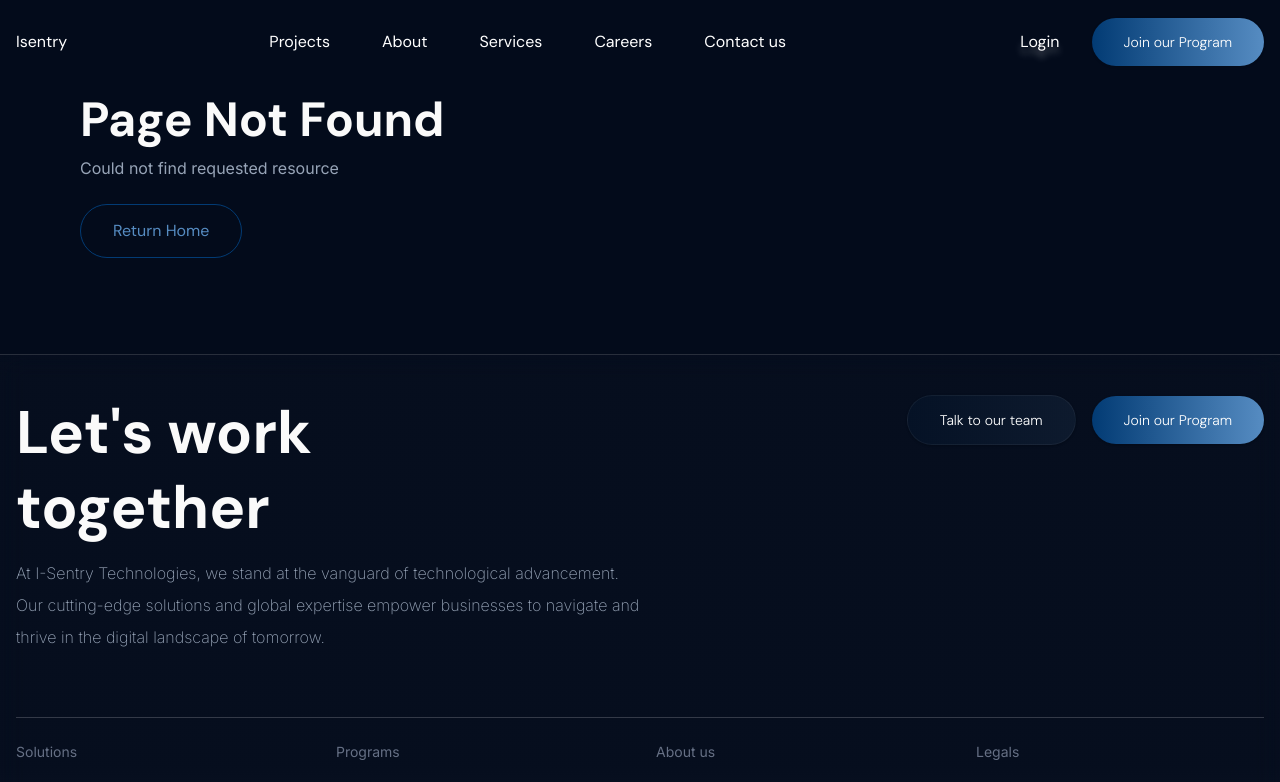
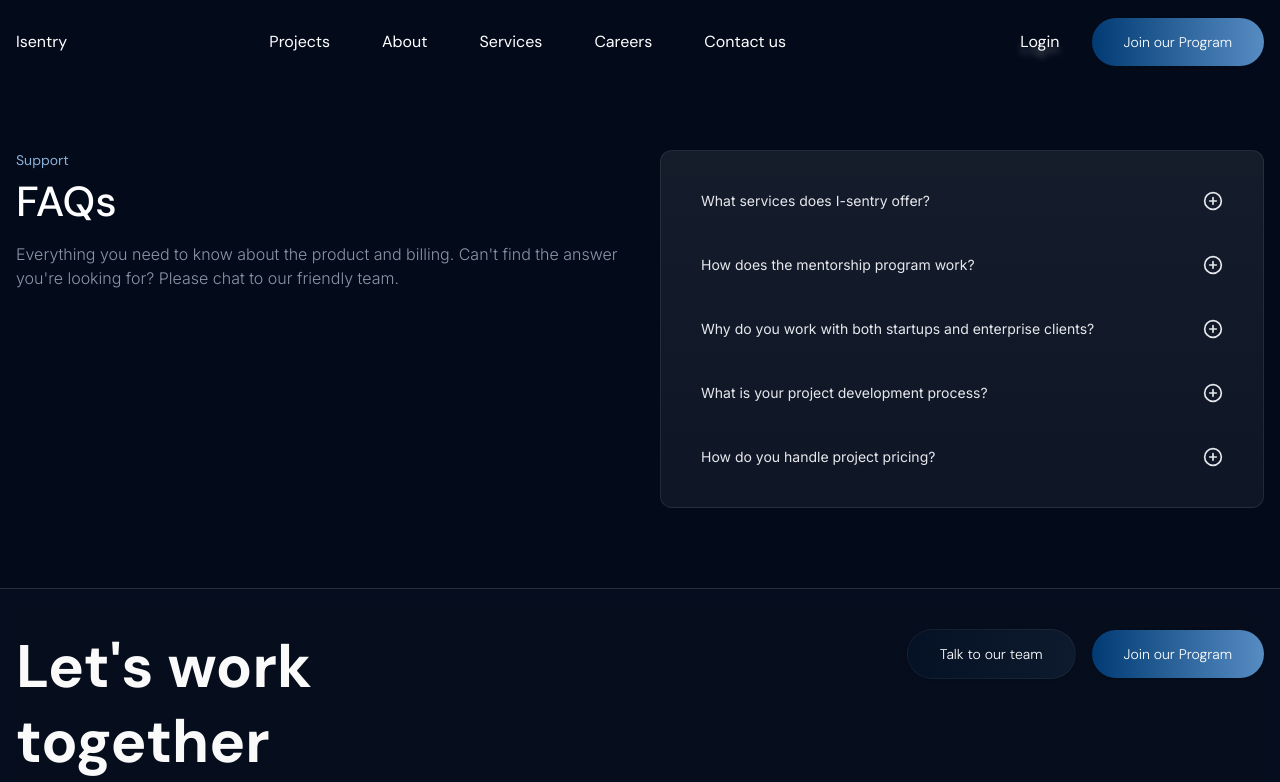
Before and after one commit to i-sentry/i-sentry-platform, a Next.js app: page /faqs in a window 1280 px wide. Before the commit this address had no page. Shown: the top 782 px of the page. Built offline with nearby package versions, Linux system fonts and the light colour scheme.

Commit message:
Faqs Page setup

```diff
--- /dev/null
+++ b/app/faqs/page.tsx
@@ -0,0 +1,93 @@
+import React from "react";
+import {
+  Accordion,
+  AccordionContent,
+  AccordionItem,
+  AccordionTrigger,
+} from "@/components/ui/accordion";
+import { CircleMinus, CirclePlus } from "lucide-react";
+
+const Faqs = () => {
+  return (
+    <>
+      <section className="py-20 pt-28 lg:pt-[150px]">
+        <div className="wrapper md:grid md:grid-cols-[1.5fr_2fr] md:gap-4 lg:grid-cols-2 lg:gap-10">
+          <div className="">
+            <h4 className="text-sm text-secondary-200">Support</h4>
+            <h1 className="font- mb-5 mt-3 text-3xl font-medium text-white md:text-4xl lg:text-[42px]">
+              FAQs
+            </h1>
+            <p className="font-light leading-normal text-primary-200">
+              Everything you need to know about the product and billing.
+              Can&apos;t find the answer you&apos;re looking for? Please{" "}
+              <a href="#">chat to our friendly team</a>.
+            </p>
+          </div>
+
+          <div className="mt-8 space-y-1 rounded-xl border border-[#F4F4F414] bg-footer2 p-3 md:mt-0 lg:p-5">
+            {faqLists?.map((faq, index) => {
+              return (
+                <Accordion
+                  asChild
+                  key={index}
+                  type="single"
+                  collapsible
+                  className="group rounded-[6px] border-b-0 p-3 data-[state=open]:border data-[state=open]:border-[#FAFAFA1F] data-[state=open]:bg-footer2 sm:p-5"
+                >
+                  <AccordionItem value="item-1" className="items-start">
+                    <AccordionTrigger className="p-0 text-left font-inter font-normal text-primary-50 hover:no-underline [&>svg]:hidden">
+                      {faq.title}
+                      <span>
+                        <CirclePlus
+                          size={20}
+                          className="group-data-[state=open]:hidden"
+                        />
+                        <CircleMinus
+                          size={20}
+                          className="hidden group-data-[state=open]:inline-block"
+                        />
+                      </span>
+                    </AccordionTrigger>
+                    <AccordionContent className="pb-0 pt-4 font-light text-primary-200">
+                      {faq.content}
+                    </AccordionContent>
+                  </AccordionItem>
+                </Accordion>
+              );
+            })}
+          </div>
+        </div>
+      </section>
+    </>
+  );
+};
+
+export default Faqs;
+
+const faqLists = [
+  {
+    title: "What services does I-sentry offer?",
+    content:
+      "We offer software development, product design, technical consulting, and professional mentorship programs. Our services include web and mobile development, UI/UX design, and cloud solutions.",
+  },
+  {
+    title: "How does the mentorship program work?",
+    content:
+      "Our mentorship program combines hands-on projects, one-on-one guidance, and group workshops. Participants work with experienced developers on real projects over 3-6 months.",
+  },
+  {
+    title: "Why do you work with both startups and enterprise clients?",
+    content:
+      "Yes, we work with businesses of all sizes. Our solutions are scalable and can be tailored to meet the needs of startups, SMEs, and enterprise organizations.",
+  },
+  {
+    title: "What is your project development process?",
+    content:
+      "We follow an agile methodology with clear milestones and regular communication. Each project starts with discovery, followed by iterative development cycles and continuous deployment.",
+  },
+  {
+    title: "How do you handle project pricing?",
+    content:
+      "We offer flexible pricing models including fixed-price projects, time and materials, and retainer-based arrangements. Each quote is customized based on project requirements.",
+  },
+];
--- /dev/null
+++ b/components/ui/accordion.tsx
@@ -0,0 +1,57 @@
+"use client"
+
+import * as React from "react"
+import * as AccordionPrimitive from "@radix-ui/react-accordion"
+import { ChevronDownIcon } from "@radix-ui/react-icons"
+
+import { cn } from "@/lib/utils"
+
+const Accordion = AccordionPrimitive.Root
+
+const AccordionItem = React.forwardRef<
+  React.ElementRef<typeof AccordionPrimitive.Item>,
+  React.ComponentPropsWithoutRef<typeof AccordionPrimitive.Item>
+>(({ className, ...props }, ref) => (
+  <AccordionPrimitive.Item
+    ref={ref}
+    className={cn("border-b", className)}
+    {...props}
+  />
+))
+AccordionItem.displayName = "AccordionItem"
+
+const AccordionTrigger = React.forwardRef<
+  React.ElementRef<typeof AccordionPrimitive.Trigger>,
+  React.ComponentPropsWithoutRef<typeof AccordionPrimitive.Trigger>
+>(({ className, children, ...props }, ref) => (
+  <AccordionPrimitive.Header className="flex">
+    <AccordionPrimitive.Trigger
+      ref={ref}
+      className={cn(
+        "flex flex-1 items-center justify-between py-4 text-sm font-medium transition-all hover:underline [&[data-state=open]>svg]:rotate-180",
+        className
+      )}
+      {...props}
+    >
+      {children}
+      <ChevronDownIcon className="h-4 w-4 shrink-0 text-neutral-500 transition-transform duration-200 dark:text-neutral-400" />
+    </AccordionPrimitive.Trigger>
+  </AccordionPrimitive.Header>
+))
+AccordionTrigger.displayName = AccordionPrimitive.Trigger.displayName
+
+const AccordionContent = React.forwardRef<
+  React.ElementRef<typeof AccordionPrimitive.Content>,
+  React.ComponentPropsWithoutRef<typeof AccordionPrimitive.Content>
+>(({ className, children, ...props }, ref) => (
+  <AccordionPrimitive.Content
+    ref={ref}
+    className="overflow-hidden text-sm data-[state=closed]:animate-accordion-up data-[state=open]:animate-accordion-down"
+    {...props}
+  >
+    <div className={cn("pb-4 pt-0", className)}>{children}</div>
+  </AccordionPrimitive.Content>
+))
+AccordionContent.displayName = AccordionPrimitive.Content.displayName
+
+export { Accordion, AccordionItem, AccordionTrigger, AccordionContent }
--- a/package.json
+++ b/package.json
@@ -10,6 +10,7 @@
   },
   "dependencies": {
     "@hookform/resolvers": "^3.9.0",
+    "@radix-ui/react-accordion": "^1.2.1",
     "@radix-ui/react-checkbox": "^1.1.2",
     "@radix-ui/react-icons": "^1.3.0",
     "@radix-ui/react-slot": "^1.1.0",
--- a/tailwind.config.ts
+++ b/tailwind.config.ts
@@ -16,95 +16,107 @@ const config: Config = {
   	extend: {
   		colors: {
   			grey: {
-          "50": "#e8e8e8",
-          "100": "#b9b9b9",
-          "200": "#979797",
-          "300": "#676767",
-          "400": "#494949",
-          "500": "#1c1c1c",
-          "600": "#191919",
-          "700": "#141414",
-          "800": "#0f0f0f",
-          "900": "#0c0c0c",
+  				'50': '#e8e8e8',
+  				'100': '#b9b9b9',
+  				'200': '#979797',
+  				'300': '#676767',
+  				'400': '#494949',
+  				'500': '#1c1c1c',
+  				'600': '#191919',
+  				'700': '#141414',
+  				'800': '#0f0f0f',
+  				'900': '#0c0c0c'
   			},
   			secondary: {
-          "50": "#e6eef6",
-          "100": "#b1cae3",
-          "200": "#8bb0d5",
-          "300": "#568cc2",
-          "400": "#3575b6",
-          "500": "#0353a4",
-          "600": "#034c95",
-          "700": "#023b74",
-          "800": "#022e5a",
-          "900": "#012345",
+  				'50': '#e6eef6',
+  				'100': '#b1cae3',
+  				'200': '#8bb0d5',
+  				'300': '#568cc2',
+  				'400': '#3575b6',
+  				'500': '#0353a4',
+  				'600': '#034c95',
+  				'700': '#023b74',
+  				'800': '#022e5a',
+  				'900': '#012345'
   			},
   			primary: {
-          "50": "#e6e8ec",
-          "100": "#b2b8c4",
-          "200": "#8c96a7",
-          "300": "#58667f",
-          "400": "#384866",
-          "500": "#061a40",
-          "600": "#05183a",
-          "700": "#04122d",
-          "800": "#030e23",
-          "900": "#030b1b",
-        },
+  				'50': '#e6e8ec',
+  				'100': '#b2b8c4',
+  				'200': '#8c96a7',
+  				'300': '#58667f',
+  				'400': '#384866',
+  				'500': '#061a40',
+  				'600': '#05183a',
+  				'700': '#04122d',
+  				'800': '#030e23',
+  				'900': '#030b1b'
+  			}
   		},
   		backgroundImage: {
-        grad: "linear-gradient(90deg, #023B74 0%, #568CC2 100%)",
-        "grad-alt":
-          "linear-gradient(90deg, rgba(2,59,116,0.1) 0%,rgba(86,140,194,0.1) 100%)",
-        box: "linear-gradient(180deg, rgba(250,250,250,0.075) 0%, rgba(244,244,244,0.05) 100%)",
-        partners:
-          "linear-gradient(90deg, #030B1B 10%, rgba(3, 11, 27, 0) 25.4%, rgba(3, 11, 27, 0) 75.3%, #030B1B 90.4%)",
-        stats:
-          "linear-gradient(180deg, rgba(250, 250, 250, 0.075) 0%, rgba(244, 244, 244, 0.05) 100%)",
-        reviews:
-          "linear-gradient(90deg, #030B1B 10%, rgba(3, 11, 27, 0) 25.4%, rgba(3, 11, 27, 0) 75.3%, #030B1B 90.4%)",
-        footer1:
-          "linear-gradient(180deg, rgba(194, 194, 194, 0.02) 64.5%, rgba(194, 194, 194, 0.1) 95.33%)",
-        footer2:
-          "linear-gradient(180deg, rgba(250, 250, 250, 0.075) 0%, rgba(244, 244, 244, 0.05) 100%)",
-        link: "linear-gradient(90deg, rgba(2, 59, 116, 0.15) 0%, rgba(86, 140, 194, 0.15) 100%)",
-        field:
-          "linear-gradient(180deg, rgba(250, 250, 250, 0.105) 0%, rgba(244, 244, 244, 0.07) 100%)",
-        error:
-          "linear-gradient(180deg, rgba(250, 0, 0, 0.105) 0%, rgba(244, 0, 0, 0.07) 100%)",
+  			grad: 'linear-gradient(90deg, #023B74 0%, #568CC2 100%)',
+  			'grad-alt': 'linear-gradient(90deg, rgba(2,59,116,0.1) 0%,rgba(86,140,194,0.1) 100%)',
+  			box: 'linear-gradient(180deg, rgba(250,250,250,0.075) 0%, rgba(244,244,244,0.05) 100%)',
+  			partners: 'linear-gradient(90deg, #030B1B 10%, rgba(3, 11, 27, 0) 25.4%, rgba(3, 11, 27, 0) 75.3%, #030B1B 90.4%)',
+  			stats: 'linear-gradient(180deg, rgba(250, 250, 250, 0.075) 0%, rgba(244, 244, 244, 0.05) 100%)',
+  			reviews: 'linear-gradient(90deg, #030B1B 10%, rgba(3, 11, 27, 0) 25.4%, rgba(3, 11, 27, 0) 75.3%, #030B1B 90.4%)',
+  			footer1: 'linear-gradient(180deg, rgba(194, 194, 194, 0.02) 64.5%, rgba(194, 194, 194, 0.1) 95.33%)',
+  			footer2: 'linear-gradient(180deg, rgba(250, 250, 250, 0.075) 0%, rgba(244, 244, 244, 0.05) 100%)',
+  			link: 'linear-gradient(90deg, rgba(2, 59, 116, 0.15) 0%, rgba(86, 140, 194, 0.15) 100%)',
+  			field: 'linear-gradient(180deg, rgba(250, 250, 250, 0.105) 0%, rgba(244, 244, 244, 0.07) 100%)',
+				error: 'linear-gradient(180deg, rgba(250, 0, 0, 0.105) 0%, rgba(244, 0, 0, 0.07) 100%)'
+
+
   		},
   		borderRadius: {
-        lg: "var(--radius)",
-        md: "calc(var(--radius) - 2px)",
-        sm: "calc(var(--radius) - 4px)",
+  			lg: 'var(--radius)',
+  			md: 'calc(var(--radius) - 2px)',
+  			sm: 'calc(var(--radius) - 4px)'
   		},
   		fontFamily: {
-        inter: "var(--font-inter)",
-        "dm-sans": "var(--font-dm-sans)",
+  			inter: 'var(--font-inter)',
+  			'dm-sans': 'var(--font-dm-sans)'
   		},
   		keyframes: {
   			marquee: {
   				from: {
-            transform: "translateX(0)",
+  					transform: 'translateX(0)'
   				},
   				to: {
-            transform: "translateX(calc(-100% - var(--gap)))",
+  					transform: 'translateX(calc(-100% - var(--gap)))'
+  				}
   			},
-        },
-        "marquee-vertical": {
+  			'marquee-vertical': {
   				from: {
-            transform: "translateY(0)",
+  					transform: 'translateY(0)'
   				},
   				to: {
-            transform: "translateY(calc(-100% - var(--gap)))",
+  					transform: 'translateY(calc(-100% - var(--gap)))'
+  				}
   			},
+  			'accordion-down': {
+  				from: {
+  					height: '0'
   				},
+  				to: {
+  					height: 'var(--radix-accordion-content-height)'
+  				}
+  			},
+  			'accordion-up': {
+  				from: {
+  					height: 'var(--radix-accordion-content-height)'
+  				},
+  				to: {
+  					height: '0'
+  				}
+  			}
   		},
   		animation: {
-        marquee: "marquee var(--duration) infinite linear",
-        "marquee-vertical": "marquee-vertical var(--duration) linear infinite",
-      },
-    },
+  			marquee: 'marquee var(--duration) infinite linear',
+  			'marquee-vertical': 'marquee-vertical var(--duration) linear infinite',
+  			'accordion-down': 'accordion-down 0.2s ease-out',
+  			'accordion-up': 'accordion-up 0.2s ease-out'
+  		}
+  	}
   },
   plugins: [
     TailwindAnimate,
```
Also changed, not shown: 1 other file (tests, documents, lock files or other folders). Lines whose indentation alone changed are shown as unchanged.
